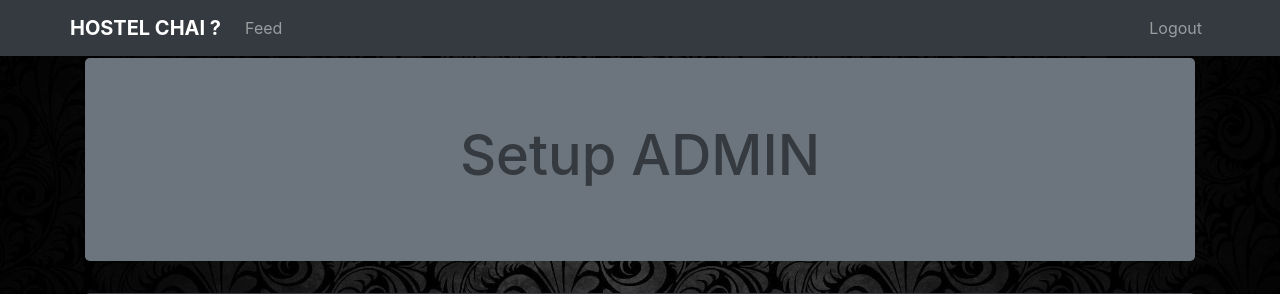
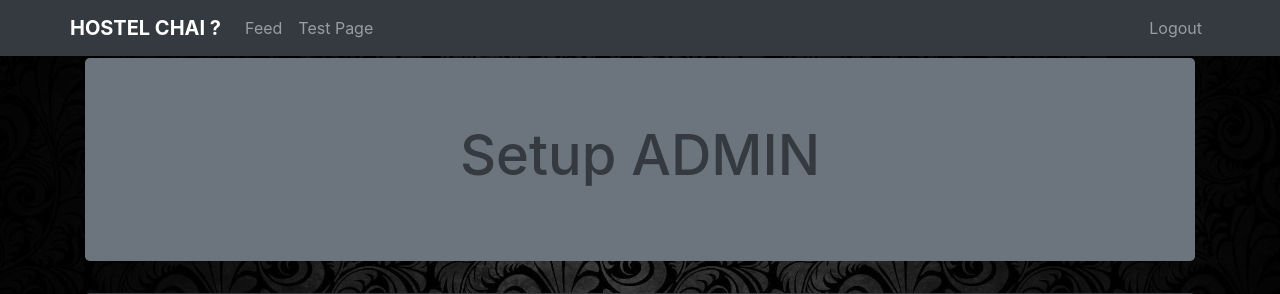
Before and after one commit to hmimusc/HostelChai, a Django app: page /setup_admin_page/ in a window 1280 px wide. Shown: the top 294 px of the page. Run offline with Django 3.2, Linux system fonts and the light colour scheme; parts of the project's set-up code (start-up, migrations or seed data) failed here and were passed over; some libraries are stand-ins or nearby versions.

Commit message:
HM Imu SC

```diff
--- a/templates/main_app/page_template.html
+++ b/templates/main_app/page_template.html
@@ -30,7 +30,7 @@
                         <li class="nav-item"><a class="nav-link" href="{% url 'main_app:requests_loader_page' %}">Approval requests</a></li>
                     {% endif %}
 
-{#                    <li class="nav-item"><a class="nav-link" href="{% url 'main_app:test_page' %}">Test Page</a></li>#}
+                    <li class="nav-item"><a class="nav-link" href="{% url 'main_app:test_page' %}">Test Page</a></li>
                 </ul>
 
                 <ul class="navbar-nav justify-content-end">
```
Also changed, not shown: statics/media/main_app/garbage.txt (deleted).
